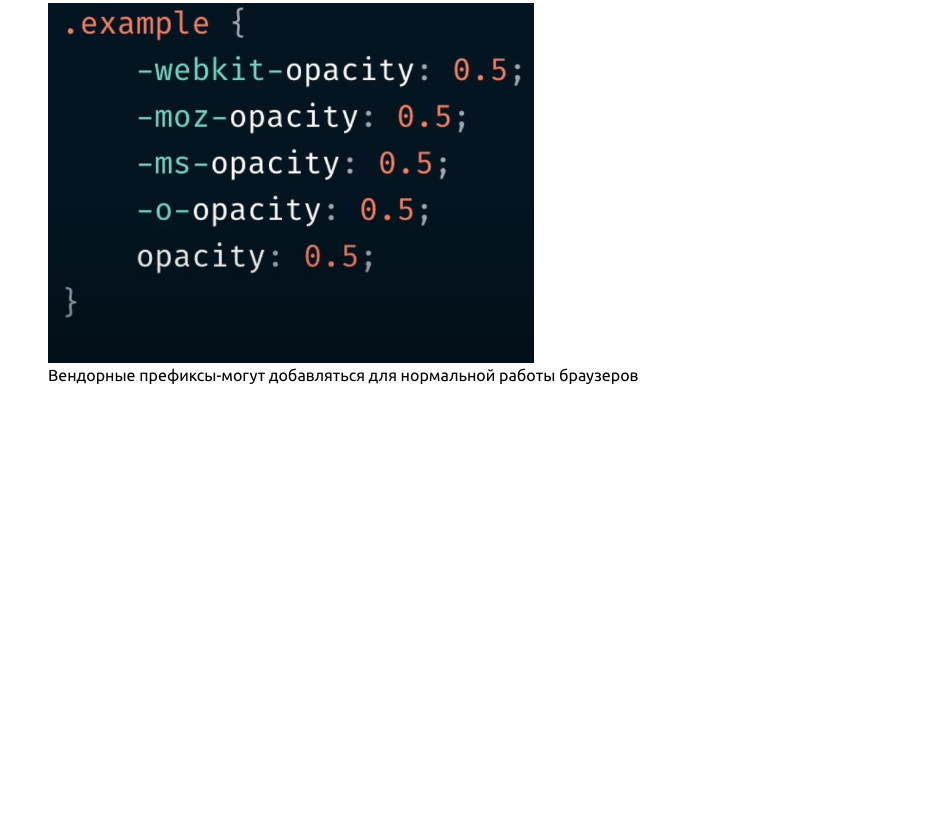
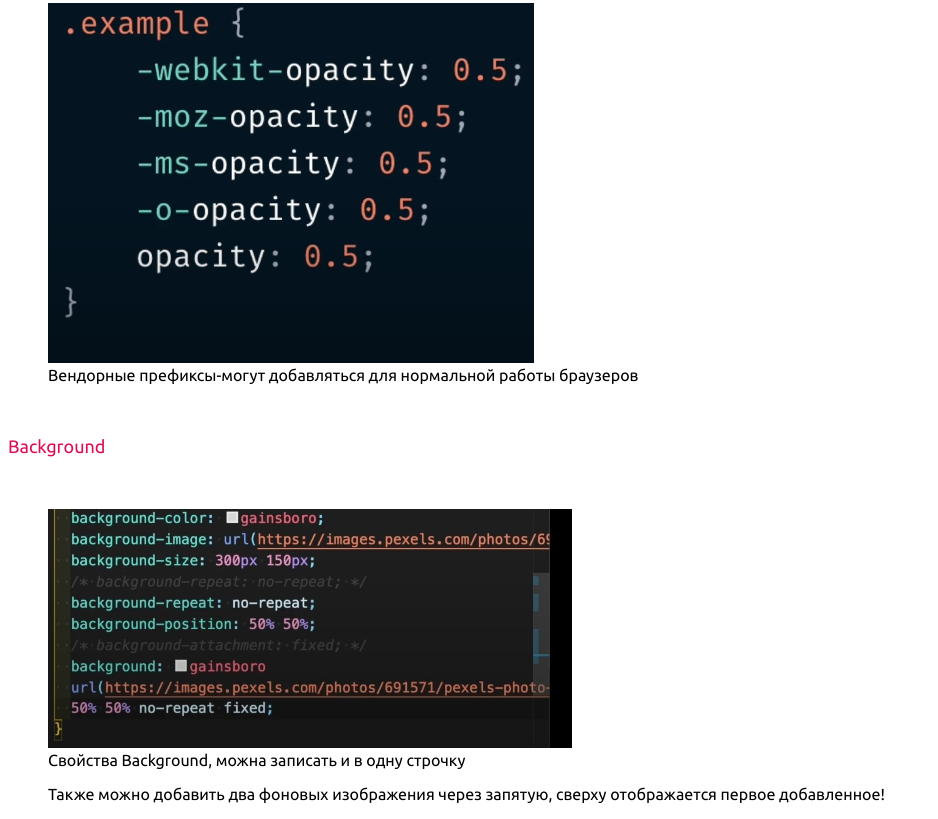
Before and after one commit to Irnadin/cod-webdev-css, a plain HTML site: page index.html in a window 1280 px wide. Shown: the part 5663-6482 px from the top of the page, without its empty margins (0-938 px from the left). Before the commit the page ends 6063 px from the top, so only its background shows below. Drawn offline with Linux system fonts and the light colour scheme.

Commit message:
Background

```diff
--- a/index.html
+++ b/index.html
@@ -224,9 +224,21 @@
   <figcaption>Вендорные префиксы-могут добавляться для нормальной работы браузеров
   </figcaption>
 </figure>
+<br>
+
+<p class="title">Background</p><br>
+<figure>
+  <img src="background.jpg" alt="Background">
+  <figcaption>Cвойства Background, можна записать и в одну строчку
+  </figcaption>
+    <p>Также можно добавить два фоновых изображения через запятую, сверху отображается первое добавленное!</p>
+
+
+
 </body>
 
 
 
 
+
 </html>
```
Also changed, not shown: background.jpg (added).
